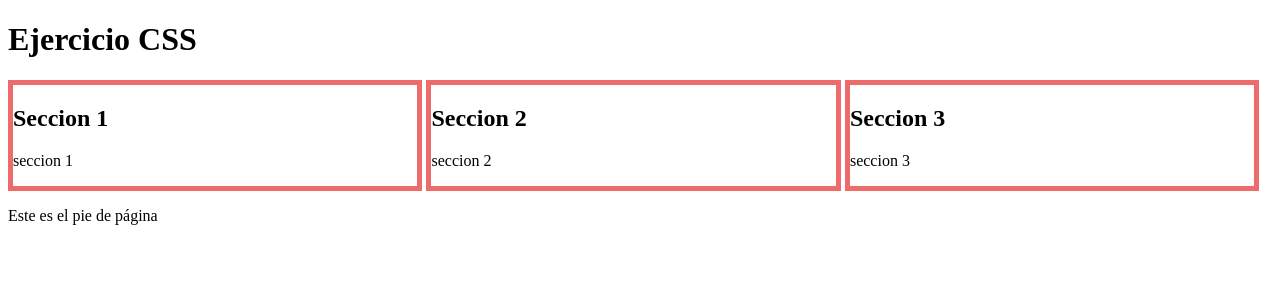
After one commit to FabriConde/PW, a PHP site: page /ejer-css.html in a window 1280 px wide. The commit adds this page. Shown: the top 300 px of the page. Run offline with PHP 8.4, Linux system fonts and the light colour scheme.

Commit message:
sesion 17/03/2016

```diff
--- /dev/null
+++ b/P2/ejer-css.html
@@ -0,0 +1,31 @@
+<!DOCTYPE HTML>
+<html lang = "es-ES">
+    <head>
+        <title>Ejercicio CSS</title>
+        <meta charset = "UTF-8" />
+        <link rel = "stylesheet" type = "text/css" href = "estilos.css" />
+    </head>
+    <body>
+        <header>
+            <h1>Ejercicio CSS</h1>
+        </header>
+        <main>
+            <section>
+                <h1>Seccion 1</h1>
+                <p>seccion 1</p>
+            </section>
+            <section>
+                <h1>Seccion 2</h1>
+                <p>seccion 2</p>
+            </section>
+            <section>
+                <h1>Seccion 3</h1>
+                <p>seccion 3</p>
+            </section>
+        </main>
+
+        <footer>
+            <p>Este es el pie de página</p>
+        </footer>
+    </body>
+</html>
--- /dev/null
+++ b/P2/estilos.css
@@ -0,0 +1,7 @@
+section {
+    display: inline-block;
+    width: 32%;
+    border-color: rgb(238, 107, 107);
+    border-width: 5px;
+    border-style: solid;
+}
```
Also changed, not shown: P2/ejercicio.html (+15 -0 lines), P2/style.css (+11 -2 lines), 1 other file.
